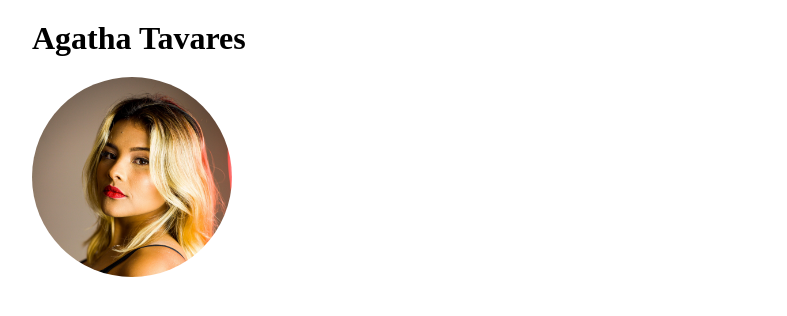
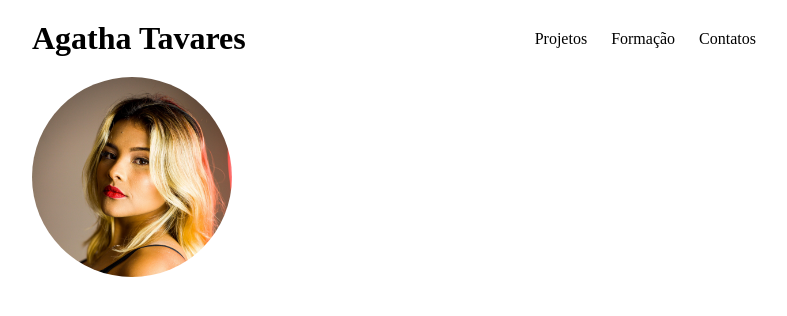
Before and after one commit to allmuniz/AgathaTavares, a plain HTML site: page index.html in a window 1280 px wide. Shown: the whole page, without its empty margins (256-1043 px from the left). Drawn offline with Linux system fonts and the light colour scheme.

Commit message:
Update index.html

```diff
--- a/index.html
+++ b/index.html
@@ -9,6 +9,11 @@
 <body>
     <header>
         <h1>Agatha Tavares</h1>
+        <nav>
+            <a href="#">Projetos</a>
+            <a href="#">Formação</a>
+            <a href="#">Contatos</a>
+        </nav>
     </header>
     <section>
         <div class="aboltMe">
```
